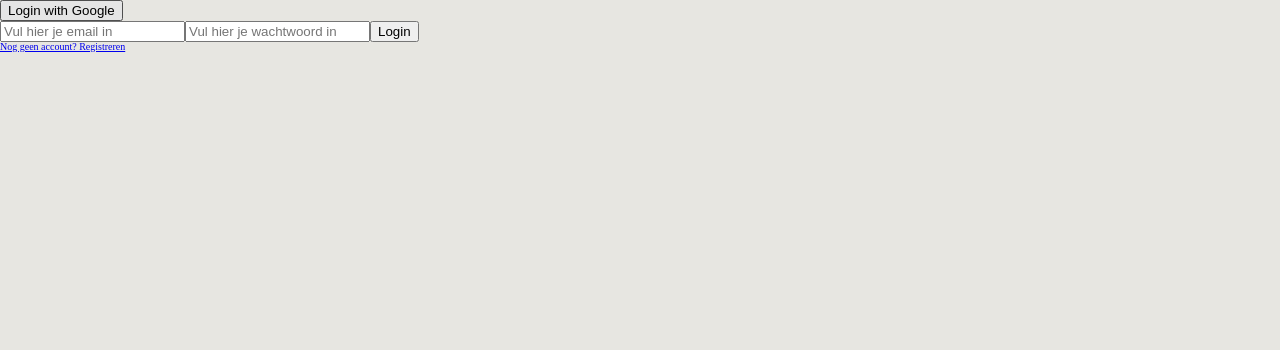
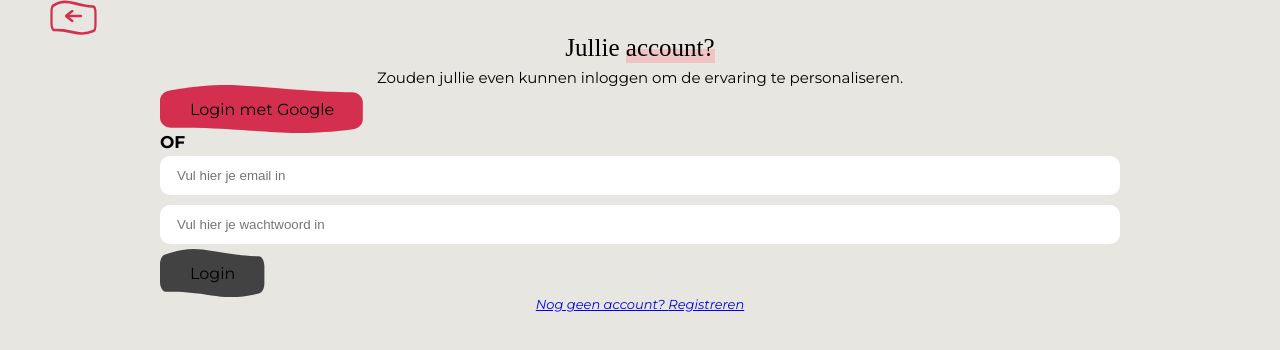
Before and after one commit to svenvoskamp/INT4, a React (Create React App) app: page / in a window 1280 px wide. Both pictures are taken after a click on the input "Log in". Shown: the top 350 px of the page. Built offline with nearby package versions, Linux system fonts and the light colour scheme; no server answers; the database is empty; a web font is replaced by a local one.

Commit message:
Inloggen

```diff
--- a/src/components/Authentication/LoginForm.js
+++ b/src/components/Authentication/LoginForm.js
@@ -3,12 +3,15 @@ import React, { useState } from "react";
 import { useStores } from "../../hooks/index";
 import User from "../../models/User";
 import { NavLink } from "react-router-dom";
-
+import style from "./loginform.module.css";
+import {ROUTES} from "../../consts/index";
+import { useHistory } from "react-router-dom";
 
 const LoginForm = () => {
   const { uiStore, userStore } = useStores();
   const [email, setEmail] = useState("");
   const [password, setPassword] = useState("");
+  const history = useHistory();
 
   const handleGoogleLogin = async e => {
     e.preventDefault();
@@ -28,17 +31,36 @@ const LoginForm = () => {
      console.log(result);
   };
 
+  const handleClick = () => {
+    history.push(ROUTES.home)
+  }
 
   return (
     <>
+      <div className={style.booking_header}>
+        <div className={style.container_back}>
+          <button className={style.back} onClick = {handleClick} >
+            <svg width="17" height="12" viewBox="0 0 17 12" fill="none" xmlns="http://www.w3.org/2000/svg">
+              <path d="M16 6L2.25 6" stroke="#D52F4F" strokeWidth="2.5" strokeMiterlimit="10" strokeLinecap="round" strokeLinejoin="round"/>
+              <path d="M7.25 11L0.999999 6L7.25 1" stroke="#D52F4F" strokeWidth="2.5" strokeLinecap="round" strokeLinejoin="round"/>
+            </svg>
+          </button>
+        </div>
+      </div>
+      <div className={style.content}>
+        <div className={style.content_header}>
+          <h1 className={style.title}>Jullie <span className={style.title_span}>account?</span></h1>
+          <h2 className={style.subtitle}>Zouden jullie even kunnen inloggen om de ervaring te personaliseren.</h2>
+        </div>
         <div>
           <form onSubmit={handleGoogleLogin}>
-        <input type="submit" value="Login with Google"/>
+            <input className={style.button_google} type="submit" value="Login met Google"/>
           </form>
         </div>
+        <p className={style.form_option}>OF</p>
         <div>
           <form onSubmit={handleSubmit}>
-      <input
+            <input  className={style.form_input}
               label="Email"
               name="email"
               type="email"
@@ -46,7 +68,7 @@ const LoginForm = () => {
               value={email}
               onChange={e => setEmail(e.currentTarget.value)}
             />
-      <input
+            <input className={style.form_input}
               label="Password"
               type="password"
               name="Password"
@@ -54,13 +76,13 @@ const LoginForm = () => {
               value={password}
               onChange={e => setPassword(e.currentTarget.value)}
             />
-      <input type="submit" value="Login"/>
+            <input className={style.form_button} type="submit" value="Login"/>
           </form>
         </div>
-
         <NavLink exact strict to= "/register">
-    <p>Nog geen account? Registreren</p>
+          <p className={style.form_register}>Nog geen account? <span classname={style.register_bold}>Registreren</span> </p>
         </NavLink>
+      </div>
     </>
   );
 };
--- a/src/components/Authentication/RegisterForm.js
+++ b/src/components/Authentication/RegisterForm.js
@@ -4,6 +4,7 @@ import { useStores } from "../../hooks/index";
 import User from "../../models/User";
 import { useHistory } from "react-router-dom";
 import {ROUTES} from "../../consts/index";
+import style from "./registerform.module.css"
 
 const RegisterForm = () => {
   const {uiStore, userStore} = useStores();
@@ -35,10 +36,29 @@ const RegisterForm = () => {
     }
   };
 
+  const handleClick = () => {
+    history.push(ROUTES.login)
+  }
+
   return (
-    <div>
+    <>
+      <div className={style.booking_header}>
+        <div className={style.container_back}>
+          <button className={style.back} onClick = {handleClick}>
+            <svg width="17" height="12" viewBox="0 0 17 12" fill="none" xmlns="http://www.w3.org/2000/svg">
+              <path d="M16 6L2.25 6" stroke="#D52F4F" strokeWidth="2.5" strokeMiterlimit="10" strokeLinecap="round" strokeLinejoin="round"/>
+              <path d="M7.25 11L0.999999 6L7.25 1" stroke="#D52F4F" strokeWidth="2.5" strokeLinecap="round" strokeLinejoin="round"/>
+            </svg>
+          </button>
+        </div>
+      </div>
+      <div className={style.content}>
+        <div className={style.content_header}>
+          <h1 className={style.title}>Jullie <span className={style.title_span}>account?</span></h1>
+          <h2 className={style.subtitle}>Even inloggen om de ervaring te personaliseren.</h2>
+        </div>
         <form onSubmit={handleSubmit}>
-        <input
+          <input className={style.form_input}
             label="Name"
             name="name"
             type="name"
@@ -46,7 +66,7 @@ const RegisterForm = () => {
             value={name}
             onChange={e => setName(e.currentTarget.value)}
           />
-        <input
+          <input className={style.form_input}
             label="Email"
             name="email"
             type="email"
@@ -54,7 +74,7 @@ const RegisterForm = () => {
             value={email}
             onChange={e => setEmail(e.currentTarget.value)}
           />
-        <input
+          <input className={style.form_input}
             label="Password"
             type="password"
             name="Password"
@@ -62,7 +82,7 @@ const RegisterForm = () => {
             value={password}
             onChange={e => setPassWord(e.currentTarget.value)}
           />
-        <input
+          <input className={style.form_input}
             label="Passwordagain"
             type="password"
             name="Passwordagain"
@@ -70,9 +90,10 @@ const RegisterForm = () => {
             value={passwordAgain}
             onChange={e => setPassWordAgain(e.currentTarget.value)}
           />
-        <input type="submit" value="Register"/>
+          <input className={style.form_button} type="submit" value="Register"/>
         </form>
       </div>
+    </>
   );
 };
 
--- /dev/null
+++ b/src/components/Authentication/loginform.module.css
@@ -0,0 +1,72 @@
+@value tokens: "../../style/tokens.module.css";
+@value primaryColor, backgroundColor from tokens;
+
+.content {
+    composes: view from "../../style/layout.module.css";
+    composes: spaceBetween from "../../style/layout.module.css";
+}
+
+.title {
+    composes: title from "../../style/typo.module.css";
+    text-align: center;
+    margin-bottom: 1rem;
+}
+
+.title_span {
+    composes: titleSpan from "../../style/typo.module.css";
+}
+
+.subtitle {
+    composes: subtitle from "../../style/typo.module.css";
+    text-align: center;
+}
+
+.back {
+    composes: backButton from "../../style/buttons.module.css";
+}
+
+.button_container {
+    display: flex;
+    justify-content: center;
+}
+
+.form_input {
+    composes: inputFill from "../../style/buttons.module.css";
+    width: 100%;
+    margin: .5rem 0;
+}
+
+.form_button {
+    composes: buttonBlack from "../../style/buttons.module.css";
+}
+
+.form_option {
+    composes: bold from "../../style/typo.module.css";
+}
+
+.button_google {
+    background-image: url(/assets/buttons/button_red.svg);
+    background-color: transparent;
+    border: none;
+    background-repeat: no-repeat;
+    display: inline-block;
+    background-size: 100% 100%;
+    padding: 1.5rem 3rem;
+    background-position: 50% 50%;
+    composes: button from "../../style/typo.module.css";
+    overflow: visible;
+    cursor: pointer;
+    transition: all .3s;
+    display: flex;
+    align-items: center;
+    justify-content: center;
+}
+
+.form_register {
+    composes: italic from "../../style/typo.module.css";
+    text-align: center;
+}
+
+.register_bold {
+    composes: bold from "../../style/typo.module.css";
+}
--- /dev/null
+++ b/src/components/Authentication/registerform.module.css
@@ -0,0 +1,46 @@
+@value tokens: "../../style/tokens.module.css";
+@value primaryColor, backgroundColor from tokens;
+
+.content {
+    composes: view from "../../style/layout.module.css";
+    composes: spaceBetween from "../../style/layout.module.css";
+}
+
+.title {
+    composes: title from "../../style/typo.module.css";
+    text-align: center;
+    margin-bottom: 1rem;
+}
+
+.title_span {
+    composes: titleSpan from "../../style/typo.module.css";
+}
+
+.subtitle {
+    composes: subtitle from "../../style/typo.module.css";
+    text-align: center;
+}
+
+.back {
+    composes: backButton from "../../style/buttons.module.css";
+}
+
+.button_container {
+    display: flex;
+    justify-content: center;
+}
+
+.form_input {
+    composes: inputFill from "../../style/buttons.module.css";
+    width: 100%;
+    margin: .5rem 0;
+}
+
+.form_button {
+    composes: buttonBlack from "../../style/buttons.module.css";
+}
+
+.form_register {
+    composes: italic from "../../style/typo.module.css";
+    text-align: center;
+}
--- a/src/containers/Home/Home.js
+++ b/src/containers/Home/Home.js
@@ -39,11 +39,14 @@ const Landing = () => {
           </form>
         )
         }
+
         {
           uiStore.currentBooking !== undefined &&
-          <form className={style.content_login} onSubmit={handleBooking}>
-            <input className={style.login_button} type="submit" value="Bekijk uw boeking"/>
-          </form>
+          <div>
+            <form className={style.content_login} onSubmit={handleBooking}>
+              <input className={style.login_button} type="submit" value="Bekijk uw boeking"/>
+            </form>
+          </div>
         }
           <div className={style.content_info}>
             <h1 className={style.title}>Herbeleef jullie huwelijkreis</h1>
```
Also changed, not shown: public/assets/buttons/button_red.svg (added), public/assets/buttons/icon_google.png (added). Lines whose indentation alone changed are shown as unchanged.
